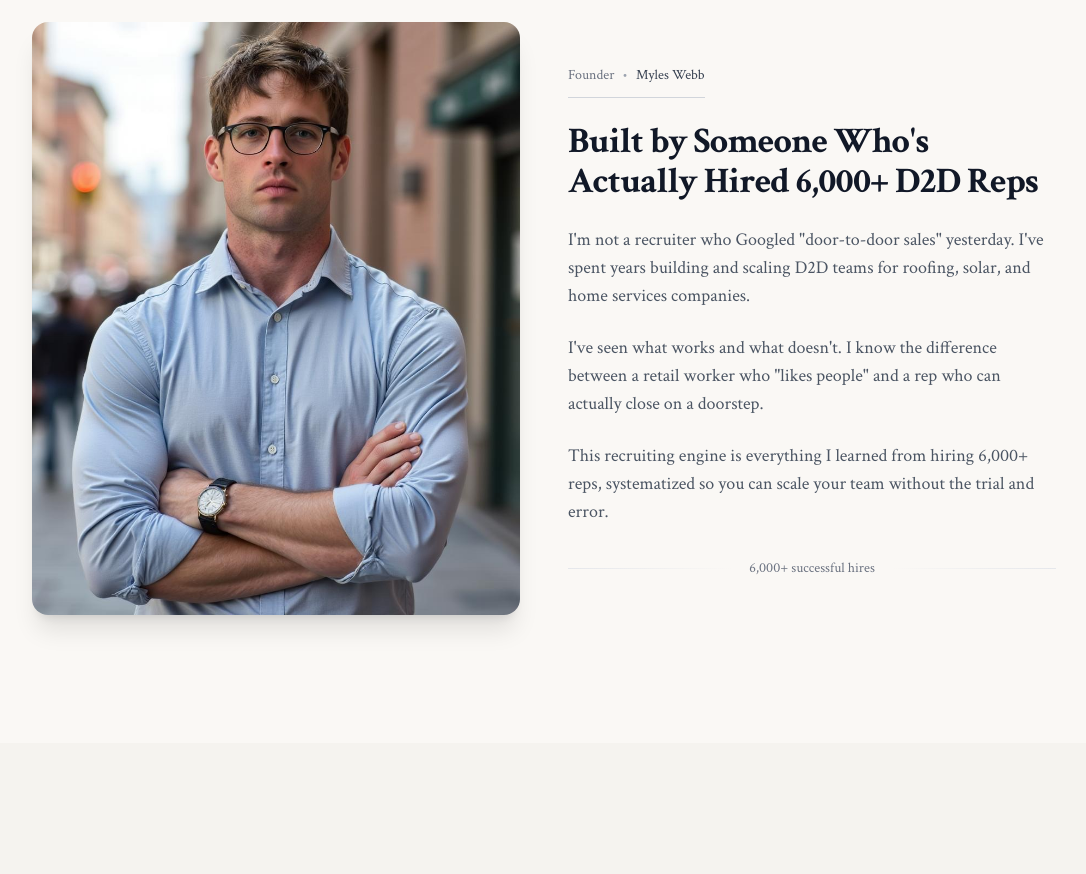
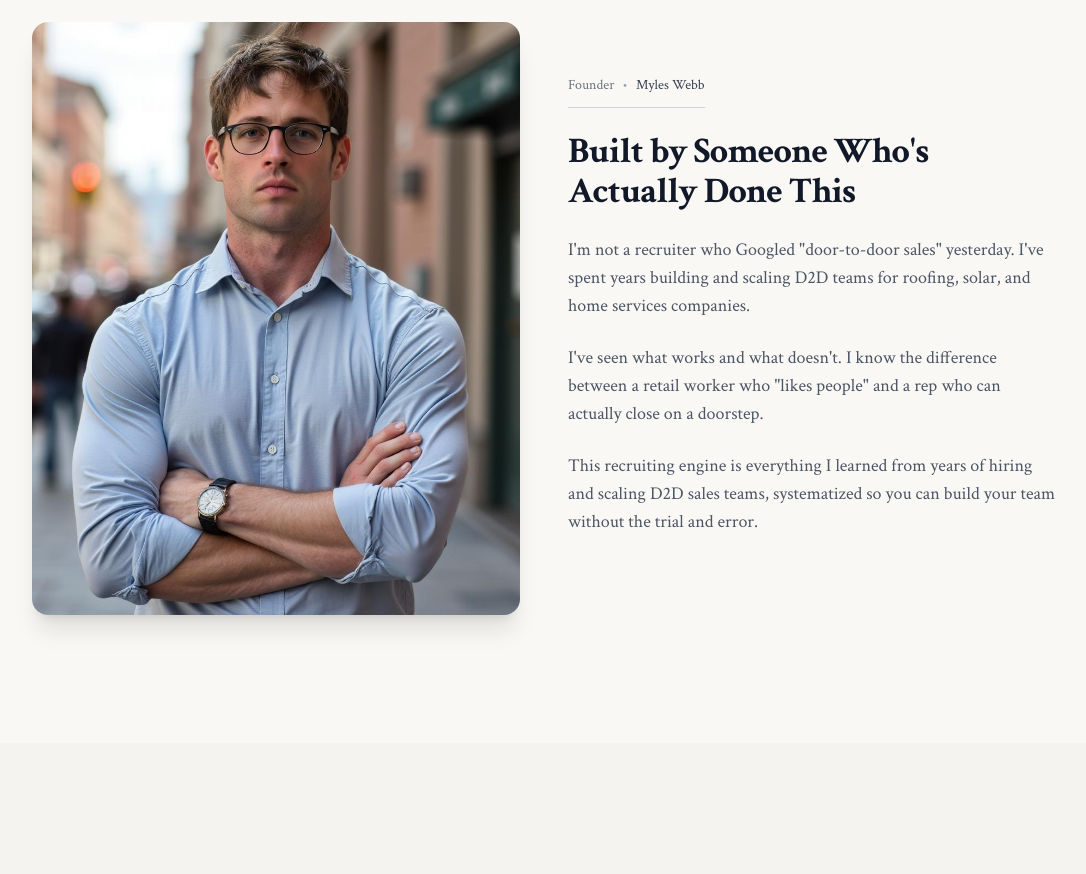
Before and after one commit to Cymoe/Webb-Jobs, a Next.js app: page / in a window 1280 px wide. Shown: the part 1160-2034 px from the top of the page, without its empty margins (96-1182 px from the left). Built offline with nearby package versions, Linux system fonts and the light colour scheme.

Commit message:
Remove specific hiring numbers from founder section for honesty
Co-authored-by: Webb Labs <Cymoe@users.noreply.github.com>

```diff
--- a/app/page.tsx
+++ b/app/page.tsx
@@ -250,7 +250,7 @@ export default function Home() {
               </div>
 
               <h2 className="text-4xl font-bold mb-6 text-gray-900">
-                Built by Someone Who's Actually Hired 6,000+ D2D Reps
+                Built by Someone Who's Actually Done This
               </h2>
 
               <p className="text-lg text-gray-600 mb-6">
@@ -262,14 +262,8 @@ export default function Home() {
               </p>
 
               <p className="text-lg text-gray-600 mb-8">
-                This recruiting engine is everything I learned from hiring 6,000+ reps, systematized so you can scale your team without the trial and error.
+                This recruiting engine is everything I learned from years of hiring and scaling D2D sales teams, systematized so you can build your team without the trial and error.
               </p>
-
-              <div className="flex items-center gap-4">
-                <div className="h-px flex-1 bg-gradient-to-r from-gray-200 to-transparent" />
-                <span className="text-sm text-gray-500">6,000+ successful hires</span>
-                <div className="h-px flex-1 bg-gradient-to-l from-gray-200 to-transparent" />
-              </div>
             </div>
           </div>
         </div>
```
